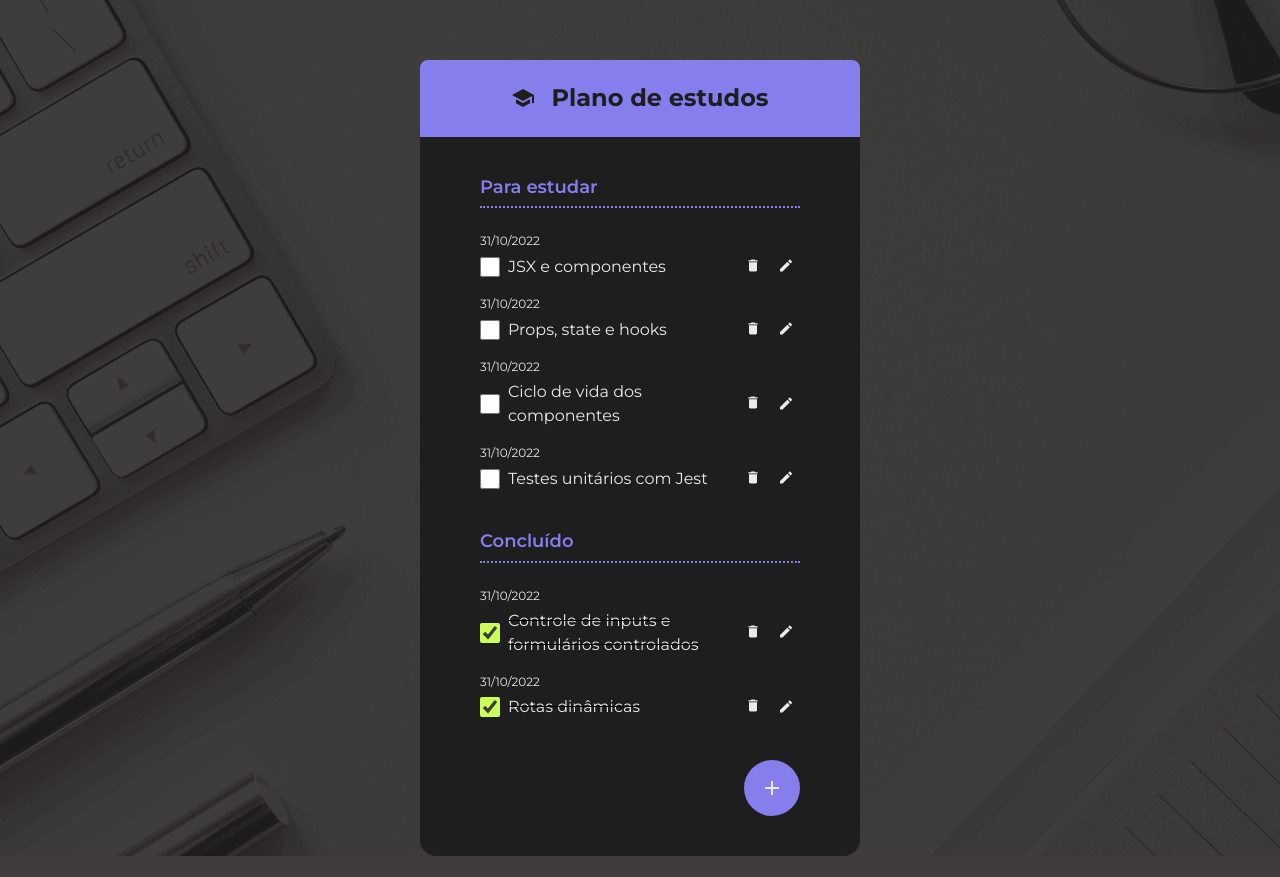
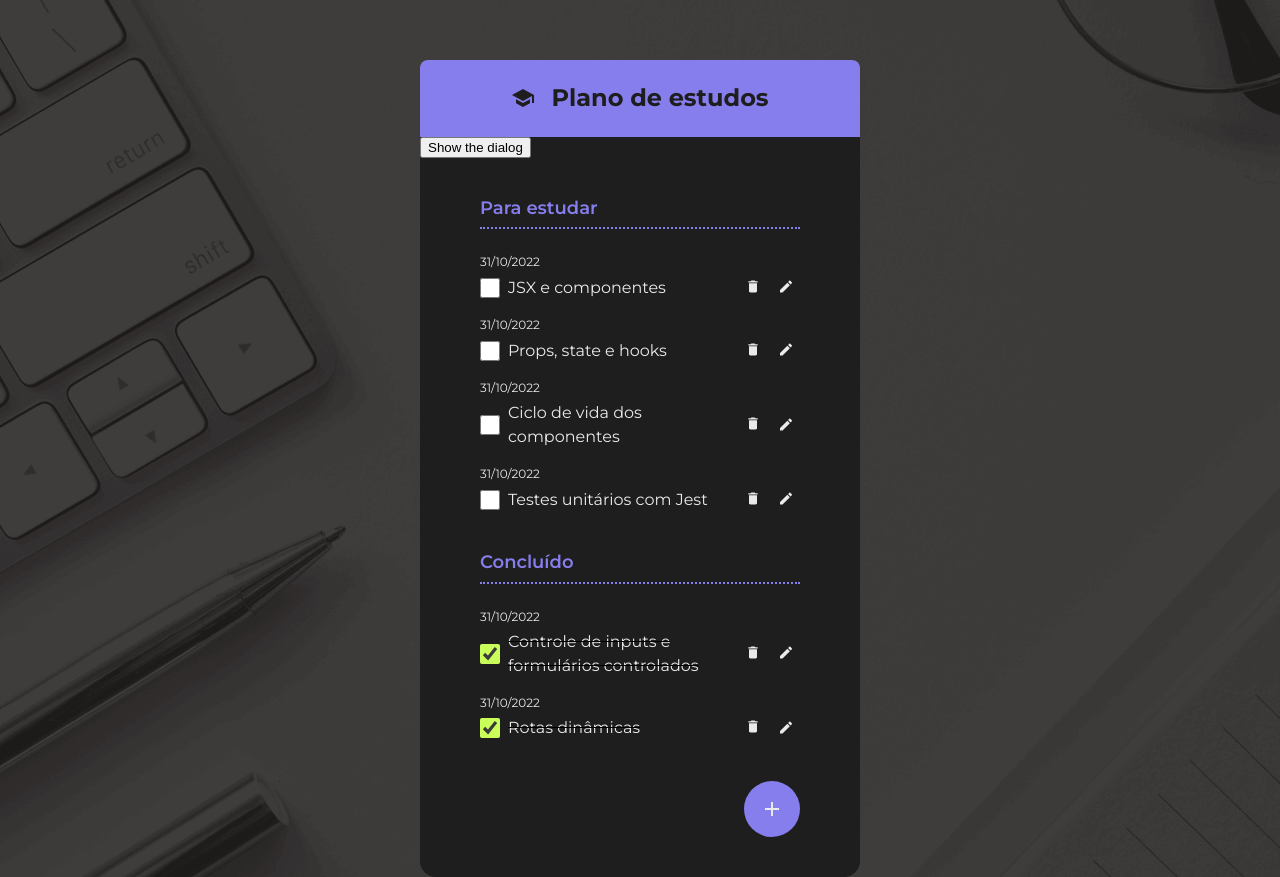
Before and after one commit to felipedevpips-max/to-do-list-react, a React (Vite) app: page / in a window 1280 px wide. Before the commit the page ends 856 px from the top, so only its background shows below. Built offline with nearby package versions, Linux system fonts and the light colour scheme.

Commit message:
aplicando hooks useRef

```diff
--- a/src/App.jsx
+++ b/src/App.jsx
@@ -1,57 +1,57 @@
-import { ChecklistsWrapper } from "./components/ChecklistsWrapper"
-import { Container } from "./components/Container"
-import { FabButton } from "./components/FabButton"
-import { Footer } from "./components/Footer"
-import { Header } from "./components/Header"
-import { Heading } from "./components/Heading"
-import { IconPlus, IconSchool } from "./components/icons"
-import { SubHeading } from "./components/SubHeading"
-import { ToDoItem } from "./components/ToDoItem"
-import { ToDoList } from "./components/ToDoList"
+import { ChecklistsWrapper } from "./components/ChecklistsWrapper";
+import { Container } from "./components/Container";
+import { Dialog } from "./components/Dialog";
+import { FabButton } from "./components/FabButton";
+import { Footer } from "./components/Footer";
+import { Header } from "./components/Header";
+import { Heading } from "./components/Heading";
+import { IconPlus, IconSchool } from "./components/icons";
+import { SubHeading } from "./components/SubHeading";
+import { ToDoItem } from "./components/ToDoItem";
+import { ToDoList } from "./components/ToDoList";
 
 const todos = [
   {
     id: 1,
     description: "JSX e componentes",
     completed: false,
-    createdAt: "2022-10-31"
+    createdAt: "2022-10-31",
   },
   {
     id: 2,
     description: "Props, state e hooks",
     completed: false,
-    createdAt: "2022-10-31"
+    createdAt: "2022-10-31",
   },
   {
     id: 3,
     description: "Ciclo de vida dos componentes",
     completed: false,
-    createdAt: "2022-10-31"
+    createdAt: "2022-10-31",
   },
   {
     id: 4,
     description: "Testes unitários com Jest",
     completed: false,
-    createdAt: "2022-10-31"
-  }
-]
+    createdAt: "2022-10-31",
+  },
+];
 const completed = [
   {
     id: 5,
     description: "Controle de inputs e formulários controlados",
     completed: true,
-    createdAt: "2022-10-31"
+    createdAt: "2022-10-31",
   },
   {
     id: 6,
     description: "Rotas dinâmicas",
     completed: true,
-    createdAt: "2022-10-31"
-  }
-]
+    createdAt: "2022-10-31",
+  },
+];
 
 function App() {
-
   return (
     <main>
       <Container>
@@ -60,17 +60,18 @@ function App() {
             <IconSchool /> Plano de estudos
           </Heading>
         </Header>
+        <Dialog />
         <ChecklistsWrapper>
           <SubHeading>Para estudar</SubHeading>
           <ToDoList>
             {todos.map(function (t) {
-              return <ToDoItem key={t.id} item={t} />
+              return <ToDoItem key={t.id} item={t} />;
             })}
           </ToDoList>
           <SubHeading>Concluído</SubHeading>
           <ToDoList>
             {completed.map(function (t) {
-              return <ToDoItem key={t.id} item={t} />
+              return <ToDoItem key={t.id} item={t} />;
             })}
           </ToDoList>
           <Footer>
@@ -81,7 +82,7 @@ function App() {
         </ChecklistsWrapper>
       </Container>
     </main>
-  )
+  );
 }
 
-export default App
+export default App;
--- /dev/null
+++ b/src/components/Dialog/dialog.style.css
@@ -0,0 +1,20 @@
+::backdrop {
+  background-color: #000000;
+  opacity: 0.75;
+}
+.modal {
+  background-color: #1e1e1e;
+  border-radius: 16px;
+  width: 472px;
+  max-width: 90%;
+  border: none;
+}
+
+.input {
+  border-radius: 24px;
+  border: 1px solid, #ffffff;
+  background-color: transparent;
+  width: 360px;
+  max-width: 90%;
+  padding: 12px 42.5px;
+}
--- /dev/null
+++ b/src/components/Dialog/index.jsx
@@ -0,0 +1,37 @@
+import { useRef } from "react";
+import "./dialog.style.css";
+
+export function Dialog() {
+  //const dialog = document.querySelector("dialog");
+  //nao fazer buscas no dom usando document query selector!!
+  // "Show the dialog" button opens the dialog modally
+
+  const dialogRef = useRef(null);
+
+  const openDialog = () => {
+    dialogRef.current.showModal();
+  };
+
+  // "Close" button closes the dialog
+  const closeDialog = () => {
+    dialogRef.current.close();
+  };
+  return (
+    <>
+      <div className="modal">
+        <dialog className="modal" ref={dialogRef}>
+          <button autoFocus onClick={closeDialog}>
+            Close
+          </button>
+          <input
+            className="input"
+            type="text"
+            placeholder="Digite o item que deseja adicionar"
+          />
+        </dialog>
+        <button onClick={openDialog}>Show the dialog</button>
+      </div>
+    </>
+  );
+}
+/// <> </> é um fragmento do react
```
